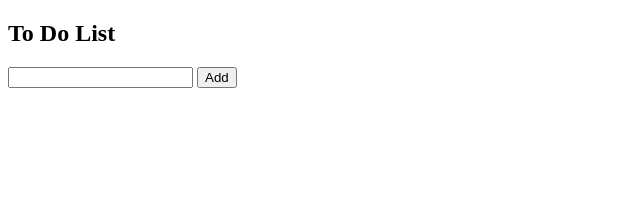
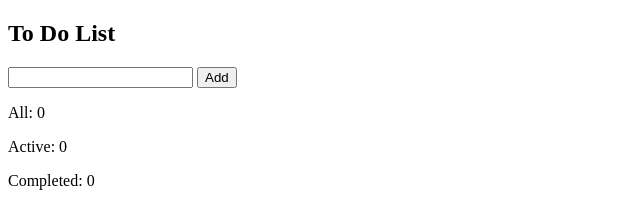
Before and after one commit to photographerori/git_todolist, a plain HTML site: page index.html in a window 1280 px wide. Shown: the whole page, without its empty margins (0-640 px from the left). Drawn offline with nearby package versions, Linux system fonts and the light colour scheme.

Commit message:
add countAll

```diff
--- a/index.html
+++ b/index.html
@@ -21,6 +21,13 @@
       </li>
     </ul>
 
+    <!-- タスクの合計、active,completedの表示 -->
+    <div>
+      <p v-bind="countAll">All: {{ all }}</p>
+      <p>Active: {{ active }}</p>
+      <p>Completed: {{ completed }}</p>
+
+    </div>
     <!-- <pre>{{ $data }}</pre> -->
   </div>
 
--- a/main.js
+++ b/main.js
@@ -3,6 +3,11 @@ var app = new Vue({
   data: {
     message: "",
     todos: [],
+    actives: [],
+    completeds: [],
+    all: 0,
+    active: 0,
+    completed: 0
   },
   methods: {
     addItem: function () {
@@ -14,12 +19,18 @@ var app = new Vue({
         isDone: false,
       };
       this.todos.push(todo);
+      this.actives.push(todo)
 
       this.message = "";
     },
     deleteItem: function (index) {
       this.todos.splice(index, 1);
-      console.log(index);
-    },
+    }
   },
+  computed: {
+    countAll: function () {
+      // console.log(this.todos.length)
+      this.all = this.todos.length
+    }
+  }
 });
```
